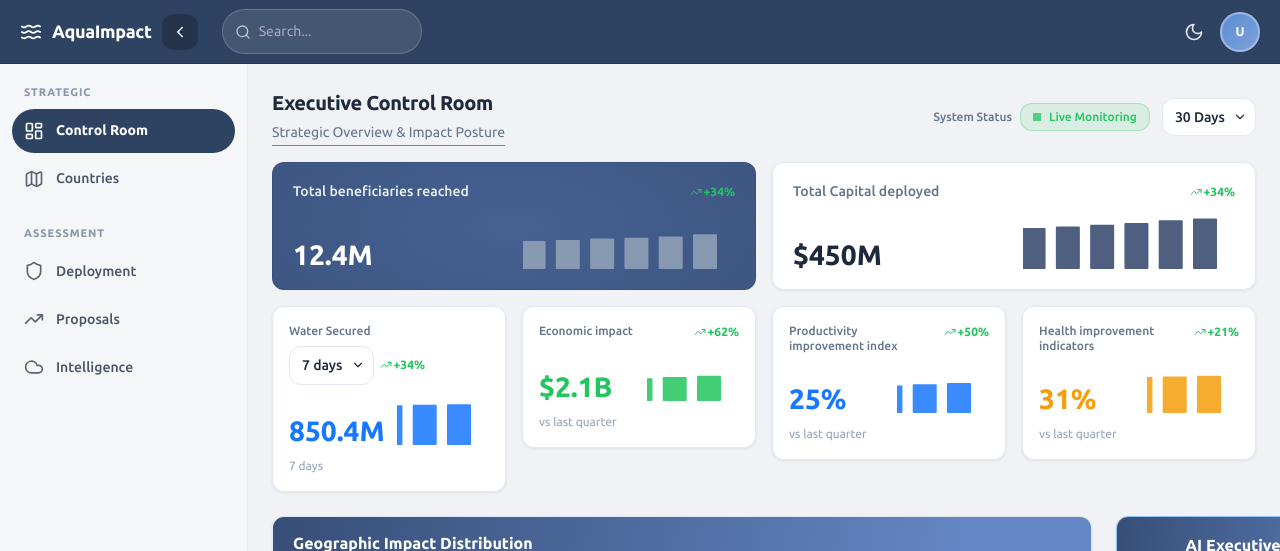
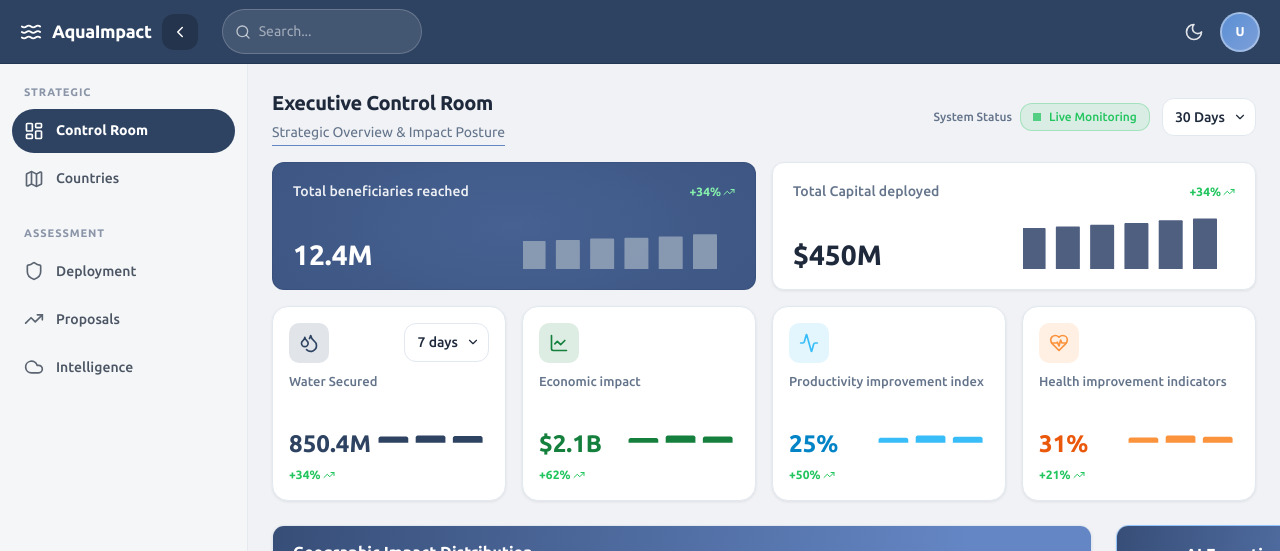
Before and after one commit to sg-ujjwal/nextjs-dashboard, a Next.js app: page / in a window 1280 px wide. Shown: the top 551 px of the page. Built offline with nearby package versions, Linux system fonts and the light colour scheme; grey boxes are pictures that could not be loaded; what @mui/material-nextjs would draw is missing.

Commit message:
Enhance KPICard and SparklineChart components with new secondary icons, improved chart rendering options, and updated data for secondary metrics. Introduce a SecondaryIconBadge for better visual representation of metrics. Update KPI data with new values and colors for improved clarity.

```diff
--- a/src/components/cards/KPICard/index.tsx
+++ b/src/components/cards/KPICard/index.tsx
@@ -4,7 +4,9 @@ import { useState } from 'react'
 import dynamic from 'next/dynamic'
 import Box from '@mui/material/Box'
 import Typography from '@mui/material/Typography'
-import { TrendingUp, TrendingDown, Minus } from 'lucide-react'
+import { alpha } from '@mui/material/styles'
+import type { LucideIcon } from 'lucide-react'
+import { TrendingUp, TrendingDown, Minus, Droplets, LineChart, Activity, HeartPulse } from 'lucide-react'
 import { useCountUp } from '@/hooks/useCountUp'
 import type { KPIMetric, Period } from '@/types'
 import { Dropdown } from '@/components/common/Dropdown'
@@ -19,10 +21,43 @@ const CARD_PERIOD_OPTIONS: { label: string; value: Period }[] = [
   { label: '1 year', value: '1y' },
 ]
 
+const KPI_SECONDARY_ICONS: Record<string, LucideIcon> = {
+  'water-secured': Droplets,
+  'economic-impact': LineChart,
+  'productivity-index': Activity,
+  'health-indicators': HeartPulse,
+}
+
 interface KPICardProps {
   metric: KPIMetric
   index: number
   period: Period
+}
+
+interface SecondaryIconBadgeProps {
+  metricId: string
+  accentColor: string
+}
+
+const SecondaryIconBadge = ({ metricId, accentColor }: SecondaryIconBadgeProps) => {
+  const Icon = KPI_SECONDARY_ICONS[metricId] ?? Activity
+  return (
+    <Box
+      sx={{
+        width: 40,
+        height: 40,
+        borderRadius: '10px',
+        display: 'flex',
+        alignItems: 'center',
+        justifyContent: 'center',
+        flexShrink: 0,
+        bgcolor: alpha(accentColor, 0.14),
+        color: accentColor,
+      }}
+    >
+      <Icon size={20} strokeWidth={2} aria-hidden />
+    </Box>
+  )
 }
 
 export function KPICard({ metric, index, period }: KPICardProps) {
@@ -43,26 +78,53 @@ export function KPICard({ metric, index, period }: KPICardProps) {
         ? 'rgba(255,255,255,0.8)'
         : 'text.disabled'
       : changePositive
-        ? 'success.main'
+        ? hasDarkBg
+          ? '#86efac'
+          : 'success.main'
         : 'error.main'
 
   const chartColor = metric.chartColor ?? metric.color
-  const chartHeight = isPrimary ? 56 : 48
+  const chartHeightPrimary = 56
+  const chartHeightSecondary = 50
 
-  const chartBlock = (
+  const chartBlockPrimary = (
     <Box
       sx={{
         flex: '1 1 38%',
-        minWidth: { xs: 72, sm: isPrimary ? 120 : 88 },
-        maxWidth: isPrimary ? '48%' : '46%',
+        minWidth: { xs: 72, sm: 120 },
+        maxWidth: '48%',
         display: 'flex',
         alignItems: 'flex-end',
         justifyContent: 'flex-end',
         overflow: 'hidden',
-        height: isPrimary ? 56 : 48,
+        height: chartHeightPrimary,
       }}
     >
-      <SparklineChart data={metric.sparklineData} color={chartColor} height={chartHeight} />
+      <SparklineChart data={metric.sparklineData} color={chartColor} height={chartHeightPrimary} variant="sparkline" />
+    </Box>
+  )
+
+  const chartBlockSecondary = (
+    <Box
+      sx={{
+        flex: '1 1 0',
+        minWidth: { xs: 100, sm: 112 },
+        maxWidth: { xs: '50%', sm: '48%' },
+        display: 'flex',
+        alignItems: 'flex-end',
+        justifyContent: 'flex-end',
+        overflow: 'hidden',
+        minHeight: 70,
+      }}
+    >
+      <SparklineChart
+        data={metric.sparklineData}
+        color={chartColor}
+        height={chartHeightSecondary}
+        variant="labeledBars"
+        columnWidth="80%"
+        barBorderRadius={2}
+      />
     </Box>
   )
 
@@ -107,9 +169,9 @@ export function KPICard({ metric, index, period }: KPICardProps) {
             {metric.label}
           </Typography>
           <Box sx={{ display: 'flex', alignItems: 'center', gap: 0.25, fontSize: '0.75rem', fontWeight: 600, flexShrink: 0, color: trendColor }}>
-            {metric.trend === 'up' ? <TrendingUp size={12} /> : metric.trend === 'down' ? <TrendingDown size={12} /> : <Minus size={12} />}
             {metric.change > 0 ? '+' : ''}
             {metric.change}%
+            {metric.trend === 'up' ? <TrendingUp size={12} aria-hidden /> : metric.trend === 'down' ? <TrendingDown size={12} aria-hidden /> : <Minus size={12} aria-hidden />}
           </Box>
         </Box>
         <Box sx={{ display: 'flex', alignItems: 'flex-end', justifyContent: 'space-between', gap: 1.5, minHeight: 56, minWidth: 0 }}>
@@ -127,25 +189,29 @@ export function KPICard({ metric, index, period }: KPICardProps) {
             {count}
             {metric.unit ?? ''}
           </Typography>
-          {chartBlock}
+          {chartBlockPrimary}
         </Box>
       </Box>
     )
   }
 
+  const iconAccent = metric.chartColor ?? metric.color
+
   return (
     <Box
       className="animate-slide-in-up"
+      role="group"
+      aria-label={`${metric.label} KPI`}
       sx={{
         border: '1px solid',
         borderColor: 'custom.border',
-        borderRadius: CARD_BORDER_RADIUS_SX,
+        borderRadius: '16px',
         bgcolor: 'background.paper',
         boxShadow: '0 1px 3px rgba(0,0,0,0.08)',
         p: 2,
         display: 'flex',
         flexDirection: 'column',
-        gap: 1.5,
+        gap: 1.25,
         cursor: 'pointer',
         minWidth: 0,
         width: '100%',
@@ -160,39 +226,33 @@ export function KPICard({ metric, index, period }: KPICardProps) {
         },
       }}
     >
-      <Box sx={{ display: 'flex', alignItems: 'flex-start', justifyContent: 'space-between', gap: 1, flexWrap: 'wrap', minWidth: 0 }}>
+      <Box sx={{ display: 'flex', alignItems: 'flex-start', justifyContent: 'space-between', gap: 1, minWidth: 0 }}>
+        <SecondaryIconBadge metricId={metric.id} accentColor={iconAccent} />
+        <Box sx={{ flexShrink: 0, minWidth: 0 }}>
+          {metric.showPeriodDropdown ? (
+            <Dropdown options={CARD_PERIOD_OPTIONS} value={cardPeriod} onChange={(v) => setCardPeriod(v as Period)} />
+          ) : null}
+        </Box>
+      </Box>
       <Typography
         sx={{
-            fontSize: '0.75rem',
+          fontSize: '0.8125rem',
           color: 'text.secondary',
           fontWeight: 500,
-            lineHeight: 1.25,
+          lineHeight: 1.35,
           minWidth: 0,
-            flex: '1 1 120px',
-            pr: 0.5,
         }}
       >
         {metric.label}
       </Typography>
-        <Box sx={{ display: 'flex', alignItems: 'center', gap: 0.75, flexShrink: 0, flexWrap: 'wrap', justifyContent: 'flex-end' }}>
-          {metric.showPeriodDropdown && (
-            <Dropdown options={CARD_PERIOD_OPTIONS} value={cardPeriod} onChange={(v) => setCardPeriod(v as Period)} sx={{ flexShrink: 0 }} />
-          )}
-          <Box sx={{ display: 'flex', alignItems: 'center', gap: 0.25, fontSize: '0.75rem', fontWeight: 600, flexShrink: 0, color: trendColor }}>
-            {metric.trend === 'up' ? <TrendingUp size={12} /> : metric.trend === 'down' ? <TrendingDown size={12} /> : <Minus size={12} />}
-            {metric.change > 0 ? '+' : ''}
-            {metric.change}%
-          </Box>
-        </Box>
-      </Box>
-      <Box sx={{ display: 'flex', alignItems: 'flex-end', justifyContent: 'space-between', gap: 1.5, minHeight: 48, minWidth: 0 }}>
+      <Box sx={{ display: 'flex', alignItems: 'flex-end', justifyContent: 'space-between', gap: 1.5, minWidth: 0, mt: 'auto' }}>
+        <Box sx={{ display: 'flex', flexWrap: 'wrap', alignItems: 'baseline', gap: 1, columnGap: 1.25, minWidth: 0, flex: '0 1 auto' }}>
           <Typography
+            component="span"
             sx={{
-            fontSize: { xs: '1.25rem', sm: '1.5rem', md: '1.75rem' },
+              fontSize: { xs: '1.25rem', sm: '1.5rem' },
               fontWeight: 700,
-            lineHeight: 1,
-            flex: '0 1 auto',
-            minWidth: 0,
+              lineHeight: 1.1,
               color: metric.color,
             }}
           >
@@ -200,9 +260,24 @@ export function KPICard({ metric, index, period }: KPICardProps) {
             {count}
             {metric.unit ?? ''}
           </Typography>
-        {chartBlock}
+          <Box
+            component="span"
+            sx={{
+              display: 'inline-flex',
+              alignItems: 'center',
+              gap: 0.25,
+              fontSize: '0.75rem',
+              fontWeight: 600,
+              color: trendColor,
+            }}
+          >
+            {metric.change > 0 ? '+' : ''}
+            {metric.change}%
+            {metric.trend === 'up' ? <TrendingUp size={12} aria-hidden /> : metric.trend === 'down' ? <TrendingDown size={12} aria-hidden /> : <Minus size={12} aria-hidden />}
           </Box>
-      <Typography sx={{ fontSize: '0.75rem', color: 'text.disabled' }}>{metric.changePeriod}</Typography>
+        </Box>
+        {chartBlockSecondary}
+      </Box>
     </Box>
   )
 }
--- a/src/components/charts/SparklineChart/index.tsx
+++ b/src/components/charts/SparklineChart/index.tsx
@@ -1,16 +1,48 @@
 'use client'
+
 import dynamic from 'next/dynamic'
+import { useMemo } from 'react'
 
 const Chart = dynamic(() => import('react-apexcharts'), { ssr: false })
 
-interface SparklineChartProps {
+export type SparklineChartVariant = 'sparkline' | 'labeledBars'
+
+export interface SparklineChartProps {
   data: number[]
   color: string
   height?: number
+  variant?: SparklineChartVariant
+  /** Bar width as % of category slot; tight bars for KPI row ≈ 80% */
+  columnWidth?: string
+  /** Top-only rounding on vertical bars */
+  barBorderRadius?: number
 }
 
-export default function SparklineChart({ data, color, height = 48 }: SparklineChartProps) {
-  const options = {
+export default function SparklineChart({
+  data,
+  color,
+  height = 48,
+  variant = 'sparkline',
+  columnWidth,
+  barBorderRadius,
+}: SparklineChartProps) {
+  const isSparkline = variant === 'sparkline'
+  const colW = columnWidth ?? (isSparkline ? '70%' : '80%')
+  const radius = barBorderRadius ?? (isSparkline ? 1 : 2)
+  const labelReserve = isSparkline ? 0 : 18
+  const chartHeight = height + labelReserve
+
+  const dataMax = useMemo(() => {
+    const m = Math.max(...data.map((n) => (Number.isFinite(n) ? n : 0)), 0)
+    return m > 0 ? m : 1
+  }, [data])
+  const yMax = dataMax * 1.06
+
+  const categories = useMemo(() => data.map(() => '\u00a0'), [data])
+
+  const options = useMemo(() => {
+    if (isSparkline) {
+      return {
         chart: {
           type: 'bar' as const,
           sparkline: { enabled: true },
@@ -18,19 +50,68 @@ export default function SparklineChart({ data, color, height = 48 }: SparklineCh
           offsetX: 0,
           offsetY: 0,
         },
-    grid: {
-      padding: { top: 0, right: 0, bottom: 0, left: 0 },
-      show: false,
-    },
-    plotOptions: { bar: { columnWidth: '70%', borderRadius: 1 } },
+        grid: { padding: { top: 0, right: 0, bottom: 0, left: 0 }, show: false },
+        plotOptions: { bar: { columnWidth: colW, borderRadius: radius, borderRadiusApplication: 'end' as const } },
         colors: [color],
         tooltip: {
           x: { show: false },
-      y: { formatter: (v: number) => v.toString() },
+          y: { formatter: (v: number) => (typeof v === 'number' ? v.toLocaleString() : String(v)) },
           theme: 'light',
         },
         states: { hover: { filter: { type: 'lighten' as const, value: 0.15 } } },
       }
+    }
+    return {
+      chart: {
+        type: 'bar' as const,
+        sparkline: { enabled: false },
+        animations: { enabled: true, speed: 700, easing: 'easeinout' as const },
+        toolbar: { show: false },
+        zoom: { enabled: false },
+        fontFamily: 'var(--font-ubuntu), Ubuntu, sans-serif',
+      },
+      plotOptions: {
+        bar: {
+          horizontal: false,
+          columnWidth: colW,
+          borderRadius: radius,
+          borderRadiusApplication: 'end' as const,
+        },
+      },
+      colors: [color],
+      fill: { opacity: 1 },
+      stroke: { show: false },
+      dataLabels: { enabled: false },
+      grid: {
+        show: false,
+        padding: { top: 4, right: 0, bottom: 0, left: 0 },
+      },
+      xaxis: {
+        categories,
+        labels: {
+          show: true,
+          style: {
+            fontSize: '6px',
+            fontWeight: 400,
+            colors: '#d1d5db',
+          },
+          offsetY: 0,
+        },
+        axisBorder: { show: false },
+        axisTicks: { show: false },
+        crosshairs: { show: false },
+        tooltip: { enabled: false },
+      },
+      yaxis: { show: false, min: 0, max: yMax },
+      tooltip: {
+        enabled: true,
+        x: { show: false },
+        y: { formatter: (v: number) => (typeof v === 'number' ? v.toLocaleString() : String(v)) },
+        theme: 'light',
+      },
+      states: { hover: { filter: { type: 'lighten' as const, value: 0.12 } } },
+    }
+  }, [categories, color, colW, isSparkline, radius, yMax])
 
-  return <Chart type="bar" series={[{ data }]} options={options} height={height} width="100%" />
+  return <Chart type="bar" series={[{ name: 'value', data }]} options={options} height={chartHeight} width="100%" />
 }
--- a/src/services/kpiData.ts
+++ b/src/services/kpiData.ts
@@ -33,7 +33,7 @@ export const KPI_PRIMARY: KPIMetric[] = [
   },
 ]
 
-/** Secondary metric cards */
+/** Secondary row: penultimate bar is the visual peak; last bar = current headline value */
 export const KPI_SECONDARY: KPIMetric[] = [
   {
     id: 'water-secured',
@@ -43,8 +43,9 @@ export const KPI_SECONDARY: KPIMetric[] = [
     change: 34,
     changePeriod: '7 days',
     trend: 'up',
-    sparklineData: [720, 750, 770, 790, 810, 830, 840, 850.4],
-    color: '#1677ff',
+    sparklineData: [620, 655, 640, 705, 735, 780, 920, 850.4],
+    color: '#2e4362',
+    chartColor: '#2e4362',
     description: 'Cubic meters of water secured',
     showPeriodDropdown: true,
   },
@@ -57,8 +58,9 @@ export const KPI_SECONDARY: KPIMetric[] = [
     change: 62,
     changePeriod: 'vs last quarter',
     trend: 'up',
-    sparklineData: [1.4, 1.5, 1.6, 1.7, 1.8, 1.9, 2.0, 2.1],
-    color: '#22c55e',
+    sparklineData: [0.95, 1.05, 1.15, 1.28, 1.42, 1.58, 2.48, 2.1],
+    color: '#15803d',
+    chartColor: '#15803d',
     description: 'Economic impact in billions',
   },
   {
@@ -69,8 +71,9 @@ export const KPI_SECONDARY: KPIMetric[] = [
     change: 50,
     changePeriod: 'vs last quarter',
     trend: 'up',
-    sparklineData: [18, 19, 20, 21, 22, 23, 24, 25],
-    color: '#1677ff',
+    sparklineData: [12, 14, 15, 17, 18, 20, 30, 25],
+    color: '#0284c7',
+    chartColor: '#38bdf8',
     description: 'Productivity improvement percentage',
   },
   {
@@ -81,8 +84,9 @@ export const KPI_SECONDARY: KPIMetric[] = [
     change: 21,
     changePeriod: 'vs last quarter',
     trend: 'up',
-    sparklineData: [26, 27, 28, 29, 29.5, 30, 30.5, 31],
-    color: '#f59e0b',
+    sparklineData: [19, 21, 22, 24, 26, 27, 38, 31],
+    color: '#ea580c',
+    chartColor: '#fb923c',
     description: 'Health improvement percentage',
   },
 ]
```
Lines whose indentation alone changed are shown as unchanged.
